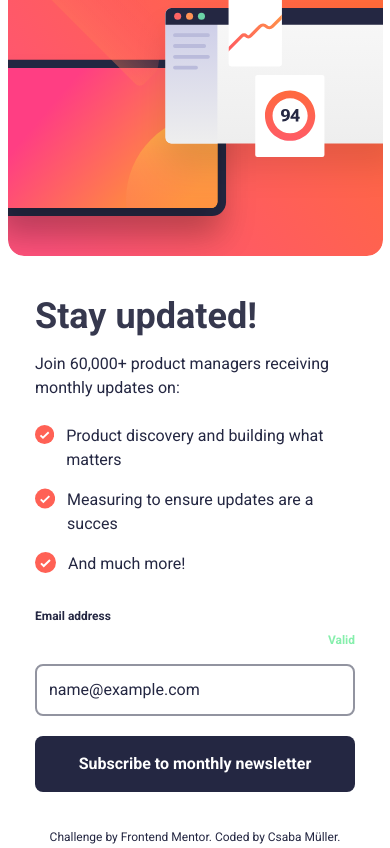
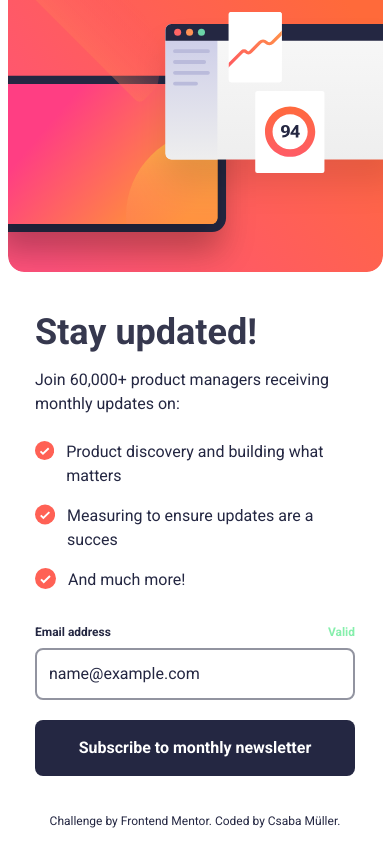
Before and after one commit to Csabooo/frontendmentor-14-sign-up-form-react-tailwindcss, a React (Create React App) app: page / in a window 390 px wide. Both pictures are taken after typing "name@example.com" into the empty fields and a click on the button "Subscribe to monthly newsletter". Built offline with nearby package versions, Linux system fonts and the light colour scheme.

Commit message:
React js second  mobile version added

```diff
--- a/src/components/Subscribe.js
+++ b/src/components/Subscribe.js
@@ -13,14 +13,14 @@ function Subscribe() {
     if (validRegex.test(enteredText)) {
       console.log(validRegex.test(enteredText));
       setWarning(
-        <label className="text-green-300 text-right block">Valid</label>
+        <label className="text-green-300 text-right inline-block">Valid</label>
       );
       setValid(true);
       console.log(`isvalid state is ${isValid}`);
     } else {
       console.log(validRegex.test(enteredText));
       setWarning(
-        <label className="text-tomato text-right block">
+        <label className="text-tomato text-right inline-block">
           Valid email requiered
         </label>
       );
@@ -43,7 +43,10 @@ function Subscribe() {
   return (
     <div>
       <form className="flex flex-col" onSubmit={formSubmitHandler}>
-        <label>Email address {enteredWarning}</label>
+        <div className="flex flex-row justify-between py-2">
+          <label>Email address</label>
+          <label>{enteredWarning}</label>
+        </div>
 
         <input
           className={isValid ? "inputField" : "inputField error"}
--- a/src/index.css
+++ b/src/index.css
@@ -18,7 +18,7 @@
   }
 
   label {
-    @apply m-0 text-xs font-bold py-2;
+    @apply m-0 text-xs font-bold py-2 py-0;
   }
 
   li {
@@ -43,6 +43,6 @@
   }
 
   .inputField.error {
-    @apply border-2 border-tomato bg-red-100 rounded-lg p-3 mb-5;
+    @apply border-2 border-tomato bg-red-100 rounded-lg p-3 mb-5 placeholder:text-tomato text-tomato;
   }
 }
```
